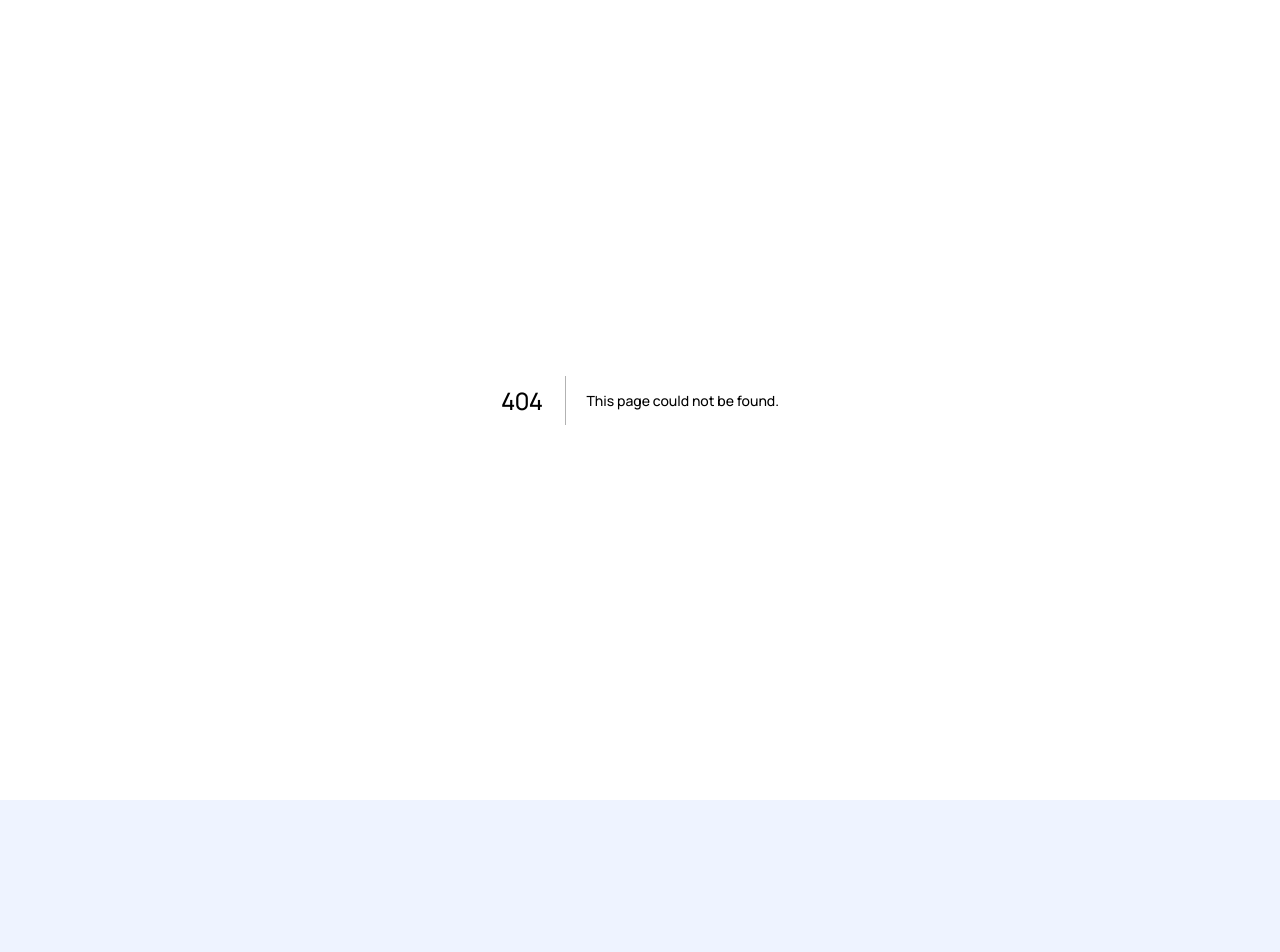
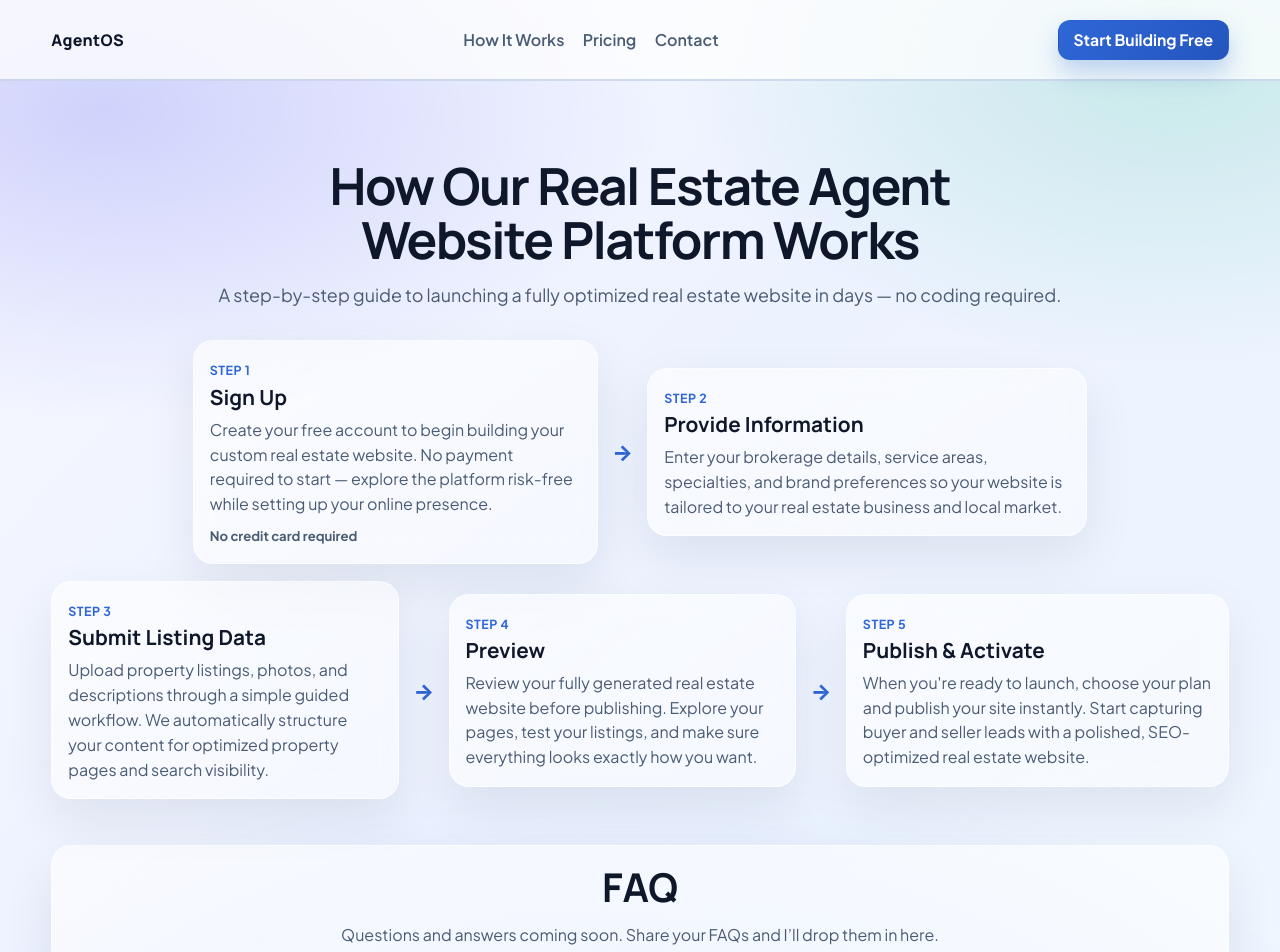
Before and after one commit to xSunnyyy/AgentOS, a Next.js app: page /how-it-works in a window 1280 px wide. Before the commit this address had no page. Shown: the top 952 px of the page. Before the commit the page ends 800 px from the top, so only its background shows below. Built offline with nearby package versions, Linux system fonts and the light colour scheme.

Commit message:
Add dedicated How It Works page with step flow and FAQ placeholder

```diff
--- /dev/null
+++ b/pages/how-it-works.js
@@ -0,0 +1,157 @@
+import Head from 'next/head';
+import { useEffect, useState } from 'react';
+
+const detailedSteps = [
+  {
+    number: 'Step 1',
+    title: 'Sign Up',
+    description:
+      'Create your free account to begin building your custom real estate website. No payment required to start — explore the platform risk-free while setting up your online presence.',
+    note: 'No credit card required',
+  },
+  {
+    number: 'Step 2',
+    title: 'Provide Information',
+    description:
+      'Enter your brokerage details, service areas, specialties, and brand preferences so your website is tailored to your real estate business and local market.',
+  },
+  {
+    number: 'Step 3',
+    title: 'Submit Listing Data',
+    description:
+      'Upload property listings, photos, and descriptions through a simple guided workflow. We automatically structure your content for optimized property pages and search visibility.',
+  },
+  {
+    number: 'Step 4',
+    title: 'Preview',
+    description:
+      'Review your fully generated real estate website before publishing. Explore your pages, test your listings, and make sure everything looks exactly how you want.',
+  },
+  {
+    number: 'Step 5',
+    title: 'Publish & Activate',
+    description:
+      "When you're ready to launch, choose your plan and publish your site instantly. Start capturing buyer and seller leads with a polished, SEO-optimized real estate website.",
+  },
+];
+
+export default function HowItWorksPage() {
+  const [theme, setTheme] = useState('light');
+
+  useEffect(() => {
+    const storedTheme = window.localStorage.getItem('theme');
+    const systemDark = window.matchMedia('(prefers-color-scheme: dark)').matches;
+    const initialTheme = storedTheme || (systemDark ? 'dark' : 'light');
+    setTheme(initialTheme);
+    document.documentElement.dataset.theme = initialTheme;
+  }, []);
+
+  useEffect(() => {
+    document.documentElement.dataset.theme = theme;
+    window.localStorage.setItem('theme', theme);
+  }, [theme]);
+
+  const toggleTheme = () => setTheme((prev) => (prev === 'dark' ? 'light' : 'dark'));
+
+  return (
+    <>
+      <Head>
+        <title>How It Works | AgentOS</title>
+        <meta
+          name="description"
+          content="Learn how AgentOS helps real estate agents launch a fully optimized website in days with a simple five-step process."
+        />
+      </Head>
+
+      <a className="skip-link" href="#main-content">
+        Skip to content
+      </a>
+
+      <div className="pricing-layout">
+        <header className="site-header">
+          <div className="container nav-wrap">
+            <a className="brand" href="/" aria-label="Homepage">
+              AgentOS
+            </a>
+
+            <nav className="main-nav" aria-label="Primary">
+              <a href="/how-it-works" aria-current="page">
+                How It Works
+              </a>
+              <a href="/pricing">Pricing</a>
+              <a href="/#contact">Contact</a>
+            </nav>
+
+            <div className="nav-actions">
+              <a className="btn btn-primary" href="/pricing">
+                Start Building Free
+              </a>
+            </div>
+          </div>
+        </header>
+
+        <main id="main-content">
+          <section className="how-page" aria-labelledby="how-title">
+            <div className="container">
+              <div className="how-heading">
+                <h1 id="how-title">How Our Real Estate Agent Website Platform Works</h1>
+                <p>
+                  A step-by-step guide to launching a fully optimized real estate website in days — no coding required.
+                </p>
+              </div>
+
+              <div className="flow-row row-two">
+                {[detailedSteps[0], detailedSteps[1]].map((step, index) => (
+                  <div key={step.number} className="flow-item">
+                    <article className="flow-card">
+                      <span className="flow-step">{step.number}</span>
+                      <h2>{step.title}</h2>
+                      <p>{step.description}</p>
+                      {step.note && <p className="step-note">{step.note}</p>}
+                    </article>
+                    {index === 0 && <span className="flow-arrow" aria-hidden="true">→</span>}
+                  </div>
+                ))}
+              </div>
+
+              <div className="flow-row row-three">
+                {[detailedSteps[2], detailedSteps[3], detailedSteps[4]].map((step, index) => (
+                  <div key={step.number} className="flow-item">
+                    <article className="flow-card">
+                      <span className="flow-step">{step.number}</span>
+                      <h2>{step.title}</h2>
+                      <p>{step.description}</p>
+                    </article>
+                    {index < 2 && <span className="flow-arrow" aria-hidden="true">→</span>}
+                  </div>
+                ))}
+              </div>
+            </div>
+          </section>
+
+          <section className="faq-placeholder" aria-labelledby="faq-title">
+            <div className="container faq-shell">
+              <h2 id="faq-title">FAQ</h2>
+              <p className="section-intro">Questions and answers coming soon. Share your FAQs and I’ll drop them in here.</p>
+            </div>
+          </section>
+        </main>
+
+        <footer className="site-footer">
+          <div className="container footer-wrap">
+            <small>© {new Date().getFullYear()} AgentOS. All rights reserved.</small>
+            <button
+              id="theme-toggle"
+              className="theme-toggle theme-toggle-footer"
+              type="button"
+              aria-label="Toggle light and dark mode"
+              onClick={toggleTheme}
+            >
+              {theme === 'dark' ? '☀️ Light Mode' : '🌙 Dark Mode'}
+            </button>
+          </div>
+        </footer>
+      </div>
+    </>
+  );
+}
--- a/pages/index.js
+++ b/pages/index.js
@@ -115,7 +115,7 @@ export default function HomePage() {
           </a>
 
           <nav className="main-nav" aria-label="Primary">
-            <a href="#how-it-works">How It Works</a>
+            <a href="/how-it-works">How It Works</a>
             <a href="/pricing">Pricing</a>
             <a href="#contact">Contact</a>
           </nav>
@@ -143,7 +143,7 @@ export default function HomePage() {
                 <a className="btn btn-primary btn-lg" href="#contact">
                   Start Building Free
                 </a>
-                <a className="btn btn-secondary btn-lg" href="#how-it-works">
+                <a className="btn btn-secondary btn-lg" href="/how-it-works">
                   View Live Demo
                 </a>
               </div>
--- a/pages/pricing.js
+++ b/pages/pricing.js
@@ -66,7 +66,7 @@ export default function PricingPage() {
             </a>
 
             <nav className="main-nav" aria-label="Primary">
-              <a href="/#how-it-works">How It Works</a>
+              <a href="/how-it-works">How It Works</a>
               <a href="/pricing" aria-current="page">
                 Pricing
               </a>
--- a/styles/globals.css
+++ b/styles/globals.css
@@ -656,3 +656,112 @@ html[data-theme='dark'] .hero-image-wrap {
     transform: none;
   }
 }
+
+.how-page {
+  padding: clamp(44px, 6vw, 84px) 0 30px;
+}
+
+.how-heading {
+  text-align: center;
+  max-width: 860px;
+  margin: 0 auto 2rem;
+}
+
+.how-heading h1 {
+  margin-inline: auto;
+  max-width: 22ch;
+  font-size: clamp(2rem, 4vw, 3.4rem);
+}
+
+.how-heading p {
+  margin: 0.9rem auto 0;
+  max-width: 70ch;
+  color: var(--muted);
+  font-size: clamp(1rem, 1.4vw, 1.15rem);
+}
+
+.flow-row {
+  display: grid;
+  justify-content: center;
+  gap: 0.9rem;
+  margin-top: 1rem;
+}
+
+.row-two {
+  grid-template-columns: repeat(2, minmax(300px, 440px));
+}
+
+.row-three {
+  grid-template-columns: repeat(3, minmax(250px, 1fr));
+  margin-top: 1.1rem;
+}
+
+.flow-item {
+  display: flex;
+  align-items: center;
+  gap: 0.9rem;
+}
+
+.flow-card {
+  background: linear-gradient(145deg, color-mix(in oklab, var(--surface) 86%, transparent), color-mix(in oklab, var(--surface) 62%, transparent));
+  border: 1px solid var(--border);
+  border-radius: 20px;
+  box-shadow: var(--shadow-soft);
+  backdrop-filter: blur(12px);
+  padding: 1rem;
+  flex: 1;
+}
+
+.flow-step {
+  display: inline-flex;
+  margin-bottom: 0.3rem;
+  color: var(--primary);
+  font-weight: 700;
+  text-transform: uppercase;
+  letter-spacing: 0.04em;
+  font-size: 0.78rem;
+}
+
+.flow-card h2 {
+  margin: 0;
+  font-size: 1.3rem;
+}
+
+.flow-card p {
+  margin: 0.58rem 0 0;
+  color: var(--muted);
+}
+
+.flow-arrow {
+  font-size: 1.35rem;
+  color: var(--primary);
+  font-weight: 800;
+}
+
+.faq-placeholder {
+  padding: 1rem 0 42px;
+}
+
+.faq-shell {
+  text-align: center;
+  border: 1px solid var(--border);
+  border-radius: 20px;
+  background: color-mix(in oklab, var(--surface) 80%, transparent);
+  box-shadow: var(--shadow-soft);
+  padding: 1.25rem;
+}
+
+@media (max-width: 1100px) {
+  .row-two,
+  .row-three {
+    grid-template-columns: 1fr;
+  }
+
+  .flow-item {
+    justify-content: center;
+  }
+
+  .flow-arrow {
+    display: none;
+  }
+}
```
